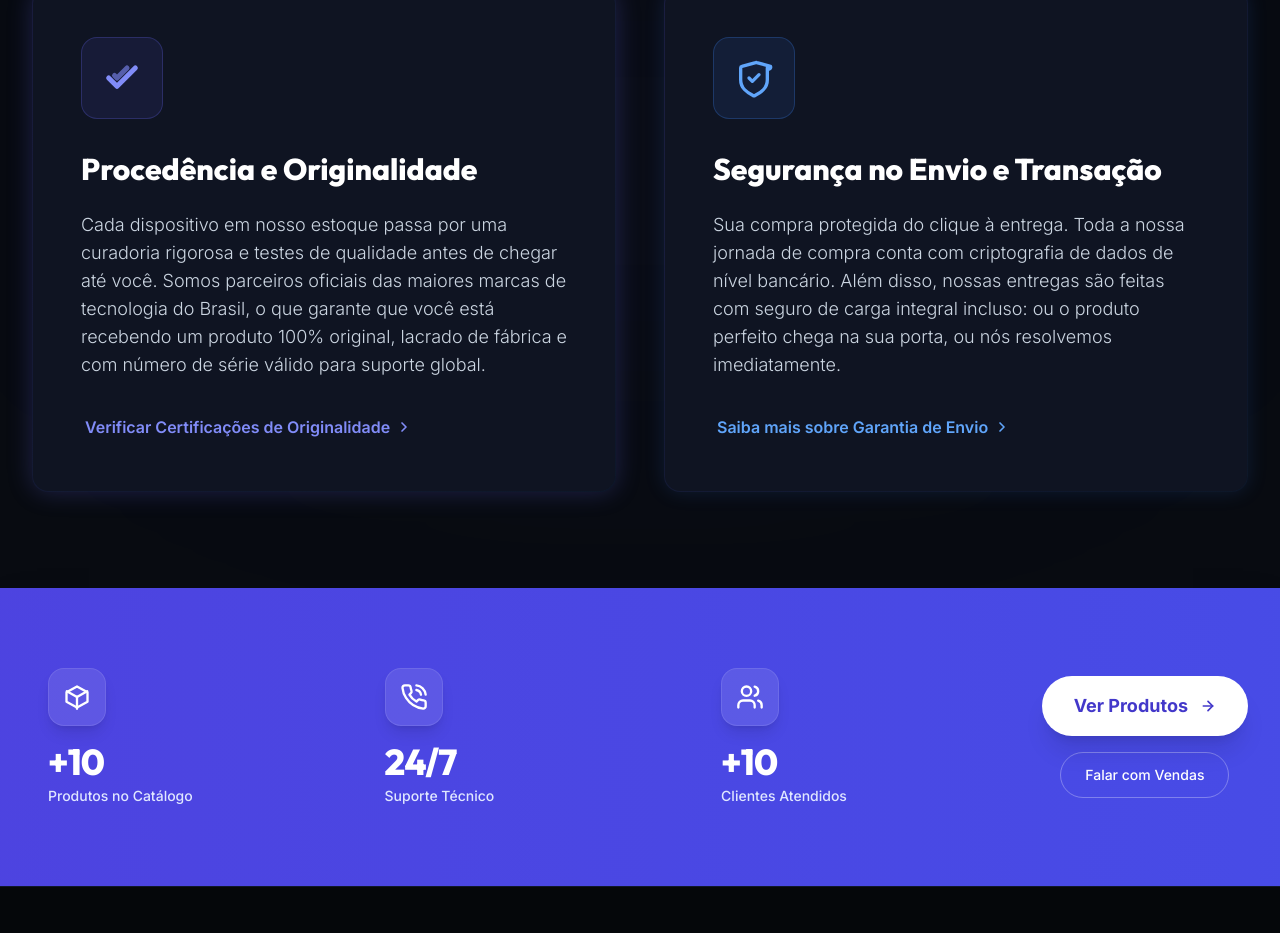
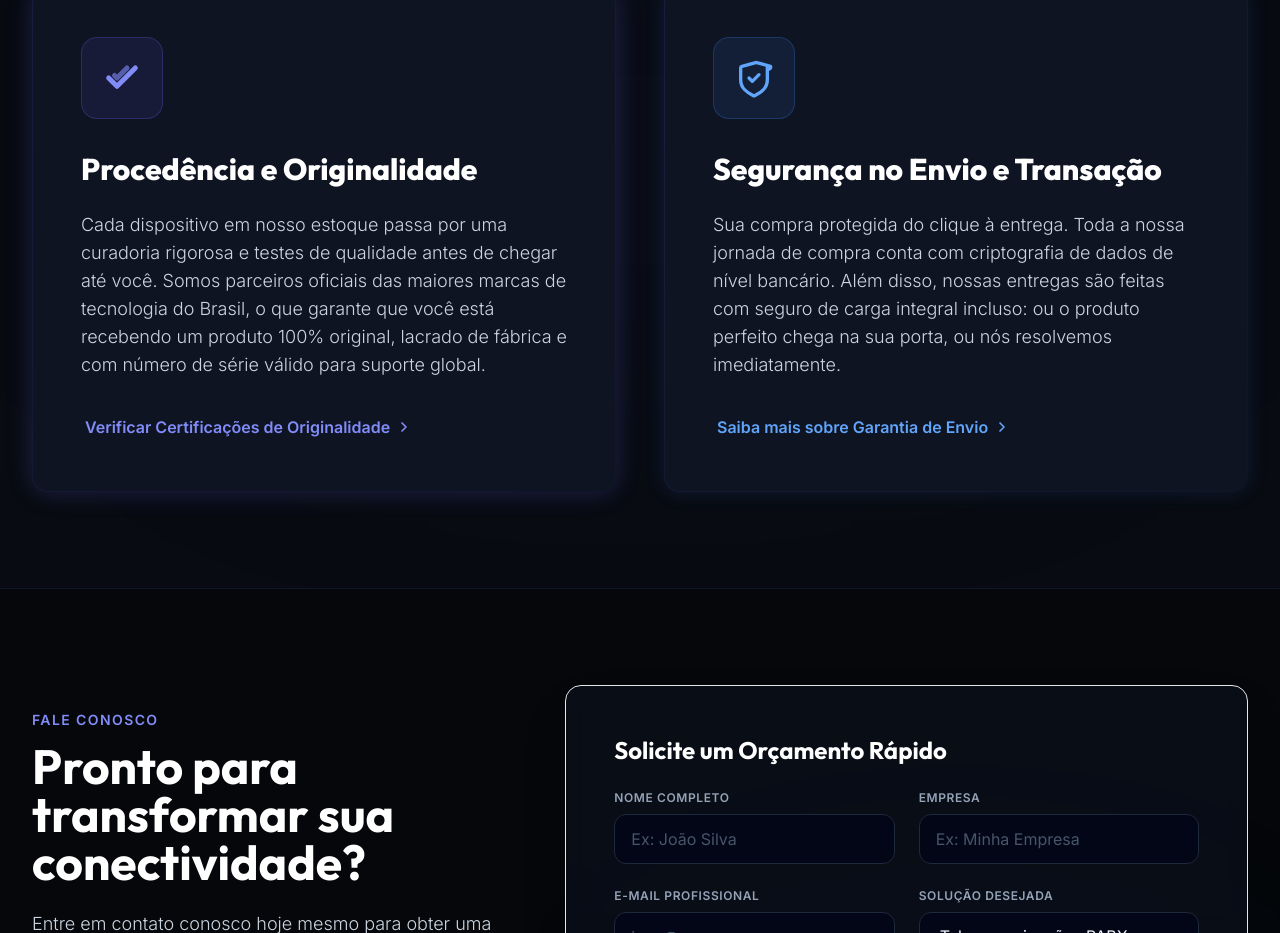
Before and after one commit to LukaasSantos/WMX, a website: page index.html in a window 1280 px wide. Shown: the part 1867-2800 px from the top of the page. Drawn offline with Linux system fonts and the light colour scheme.

Commit message:
fix: ajustes

```diff
--- a/index.html
+++ b/index.html
@@ -573,88 +573,6 @@
     </section>
 
 
-    <!-- Seção 5: Banner CTA & Estatísticas 2 -->
-    <section class="bg-indigo-600 text-white relative py-16 overflow-hidden shadow-2xl">
-      <!-- Glow decorativo interno -->
-      <div class="absolute inset-0 bg-gradient-to-r from-indigo-700/30 to-blue-600/30 opacity-60"></div>
-
-      <div class="max-w-7xl mx-auto px-4 sm:px-6 lg:px-8 relative z-10">
-        <div class="flex flex-col lg:flex-row lg:items-center lg:justify-between gap-12">
-
-          <!-- Estatísticas Grid (Alinhamento Desktop) -->
-          <div class="grid grid-cols-1 sm:grid-cols-3 gap-8 md:gap-12 flex-grow">
-            <!-- Estatística 1 -->
-            <div
-              class="flex flex-col items-center lg:items-start p-4 transform transition duration-300 hover:scale-105">
-              <div class="bg-white/10 p-3.5 rounded-2xl mb-4 border border-white/10 shadow-lg">
-                <svg class="w-7 h-7 text-white" viewBox="0 0 24 24" fill="none" stroke="currentColor" stroke-width="2"
-                  stroke-linecap="round" stroke-linejoin="round">
-                  <path d="m21 16-9 5-9-5V8l9-5 9 5Z"></path>
-                  <path d="M12 22V12"></path>
-                  <path d="m12 12 8.7-5M12 12 3.3 7"></path>
-                </svg>
-              </div>
-              <span class="font-outfit text-4xl font-extrabold tracking-tight mb-1">+10</span>
-              <span class="text-indigo-100 font-medium text-sm">Produtos no Catálogo</span>
-            </div>
-
-            <!-- Estatística 2 -->
-            <div
-              class="flex flex-col items-center lg:items-start p-4 transform transition duration-300 hover:scale-105">
-              <div class="bg-white/10 p-3.5 rounded-2xl mb-4 border border-white/10 shadow-lg">
-                <svg class="w-7 h-7 text-white" viewBox="0 0 24 24" fill="none" stroke="currentColor" stroke-width="2"
-                  stroke-linecap="round" stroke-linejoin="round">
-                  <path
-                    d="M22 16.92v3a2 2 0 0 1-2.18 2 19.79 19.79 0 0 1-8.63-3.07 19.5 19.5 0 0 1-6-6 19.79 19.79 0 0 1-3.07-8.67A2 2 0 0 1 4.11 2h3a2 2 0 0 1 2 1.72 12.84 12.84 0 0 0 .7 2.81 2 2 0 0 1-.45 2.11L8.09 9.91a16 16 0 0 0 6 6l1.27-1.27a2 2 0 0 1 2.11-.45 12.84 12.84 0 0 0 2.81.7A2 2 0 0 1 22 16.92z">
-                  </path>
-                  <path d="M14.05 2a9 9 0 0 1 7.95 7.95"></path>
-                  <path d="M14.05 6A5 5 0 0 1 18 10"></path>
-                </svg>
-              </div>
-              <span class="font-outfit text-4xl font-extrabold tracking-tight mb-1">24/7</span>
-              <span class="text-indigo-100 font-medium text-sm">Suporte Técnico</span>
-            </div>
-
-            <!-- Estatística 3 -->
-            <div
-              class="flex flex-col items-center lg:items-start p-4 transform transition duration-300 hover:scale-105">
-              <div class="bg-white/10 p-3.5 rounded-2xl mb-4 border border-white/10 shadow-lg">
-                <svg class="w-7 h-7 text-white" viewBox="0 0 24 24" fill="none" stroke="currentColor" stroke-width="2"
-                  stroke-linecap="round" stroke-linejoin="round">
-                  <path d="M16 21v-2a4 4 0 0 0-4-4H6a4 4 0 0 0-4 4v2"></path>
-                  <circle cx="9" cy="7" r="4"></circle>
-                  <path d="M22 21v-2a4 4 0 0 0-3-3.87"></path>
-                  <path d="M16 3.13a4 4 0 0 1 0 7.75"></path>
-                </svg>
-              </div>
-              <span class="font-outfit text-4xl font-extrabold tracking-tight mb-1">+10</span>
-              <span class="text-indigo-100 font-medium text-sm">Clientes Atendidos</span>
-            </div>
-          </div>
-
-          <!-- Lado dos Botões CTA (Múltiplos CTAs) -->
-          <div class="flex flex-col sm:flex-row lg:flex-col items-center justify-center gap-4 shrink-0">
-            <a href="#catalogo"
-              class="w-full sm:w-auto px-8 py-4 bg-white text-indigo-700 hover:bg-slate-50 hover:text-indigo-800 rounded-full font-bold text-lg shadow-xl hover:shadow-2xl transition-all duration-300 transform hover:-translate-y-1 focus-ring flex items-center justify-center gap-2 group"
-              aria-label="Ver catálogo de produtos">
-              Ver Produtos
-              <svg class="w-4 h-4 ml-1 transition-transform duration-200 group-hover:translate-x-0.5"
-                viewBox="0 0 24 24" fill="none" stroke="currentColor" stroke-width="2.5" stroke-linecap="round"
-                stroke-linejoin="round">
-                <path d="M5 12h14"></path>
-                <path d="m12 5 7 7-7 7"></path>
-              </svg>
-            </a>
-
-            <a href="#contato-form"
-              class="w-full sm:w-auto px-6 py-3 border border-white/30 hover:border-white/60 text-white rounded-full font-medium text-sm transition-all duration-300 flex items-center justify-center gap-2 focus-ring">
-              Falar com Vendas
-            </a>
-          </div>
-
-        </div>
-      </div>
-    </section>
 
 
     <!-- Seção 6: Novo Formulário e Canais de CTA (Otimização Desktop e Geração de Lead) -->
```
Also changed, not shown: assets/css/style.css, assets/img/logo.svg (added), src/input.css (indentation only).
